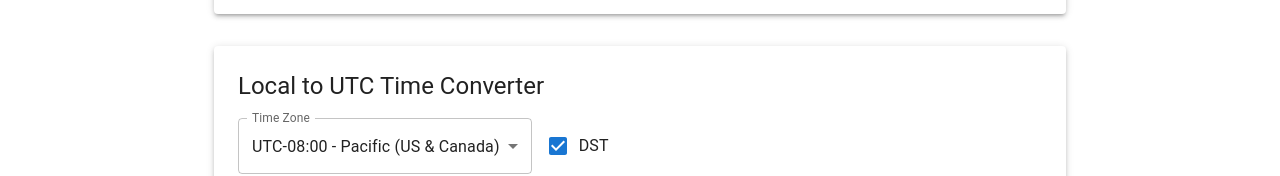
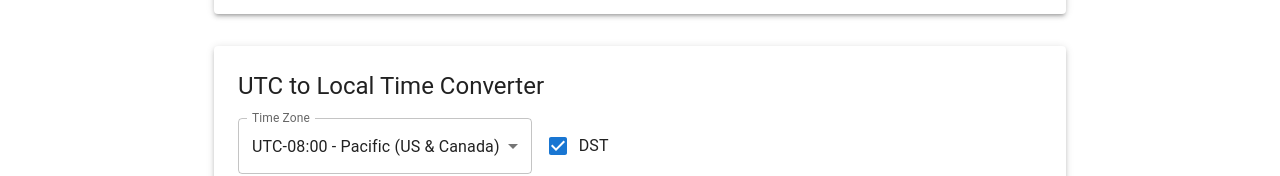
Before and after one commit to justincdotme/sim-utils, a React (Vite) app: page / in a window 1280 px wide. Shown: the part 554-730 px from the top of the page. Built offline with nearby package versions, Linux system fonts and the light colour scheme; some icons are missing.

Commit message:
Bugfix, adding todos

```diff
--- a/src/components/DescentCalculator.jsx
+++ b/src/components/DescentCalculator.jsx
@@ -1,6 +1,10 @@
 import React, { useState, useEffect } from 'react';
 import { TextField, Box, Typography, Paper, Grid } from '@mui/material';
 import FlightLandIcon from '@mui/icons-material/FlightLand';
+
+//todo: Add glideslope angle calc
+//todo: Calc vspeed->angle and vice versa
+//todo: Add graph showing descent gradient over time, over distance (maybe)
 
 export default function DescentCalculator() {
   const [currentAlt, setCurrentAlt] = useState('');
--- a/src/components/UtcToLocalConverter.jsx
+++ b/src/components/UtcToLocalConverter.jsx
@@ -44,7 +44,7 @@ export default function UtcToLocalConverter() {
         }}
       >
         <Typography variant="h5" component="h2">
-          Local to UTC Time Converter
+          UTC to Local Time Converter
         </Typography>
         <AccessTimeIcon fontSize="large" />
       </Box>
```
